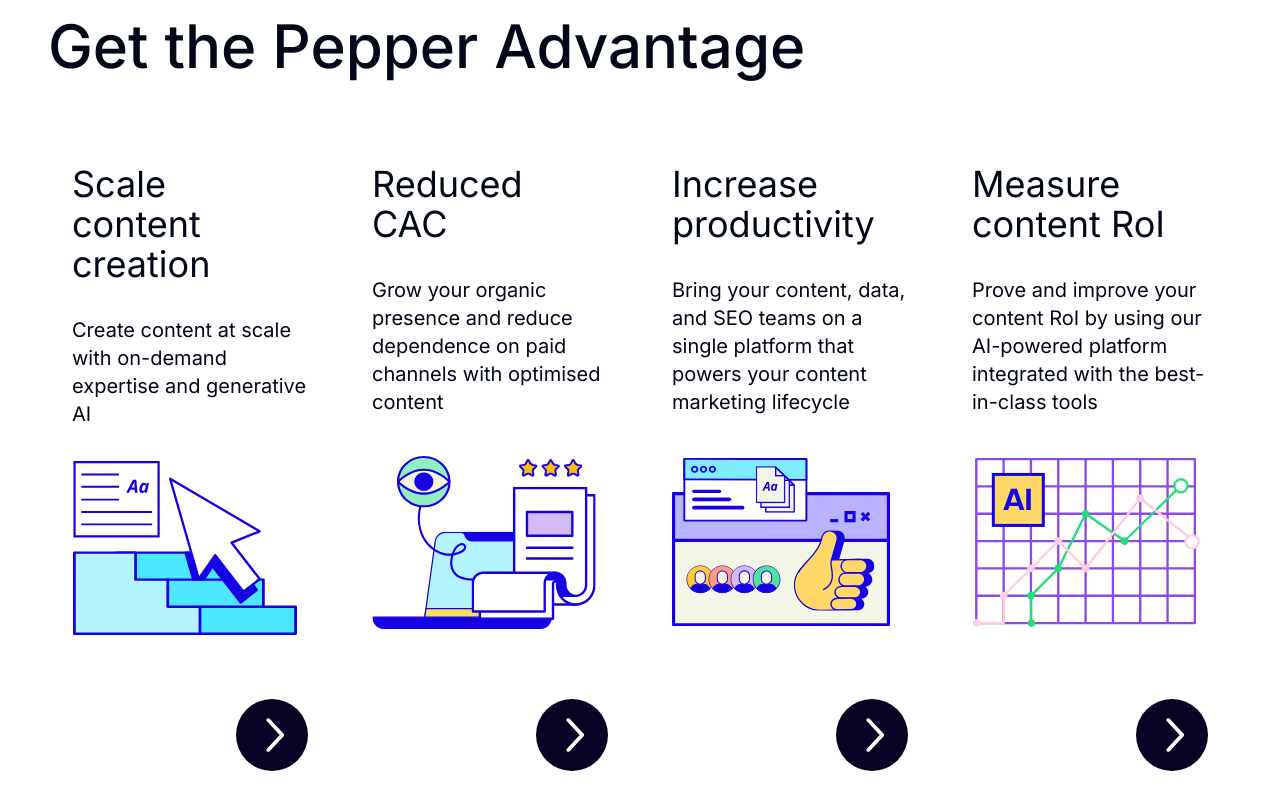
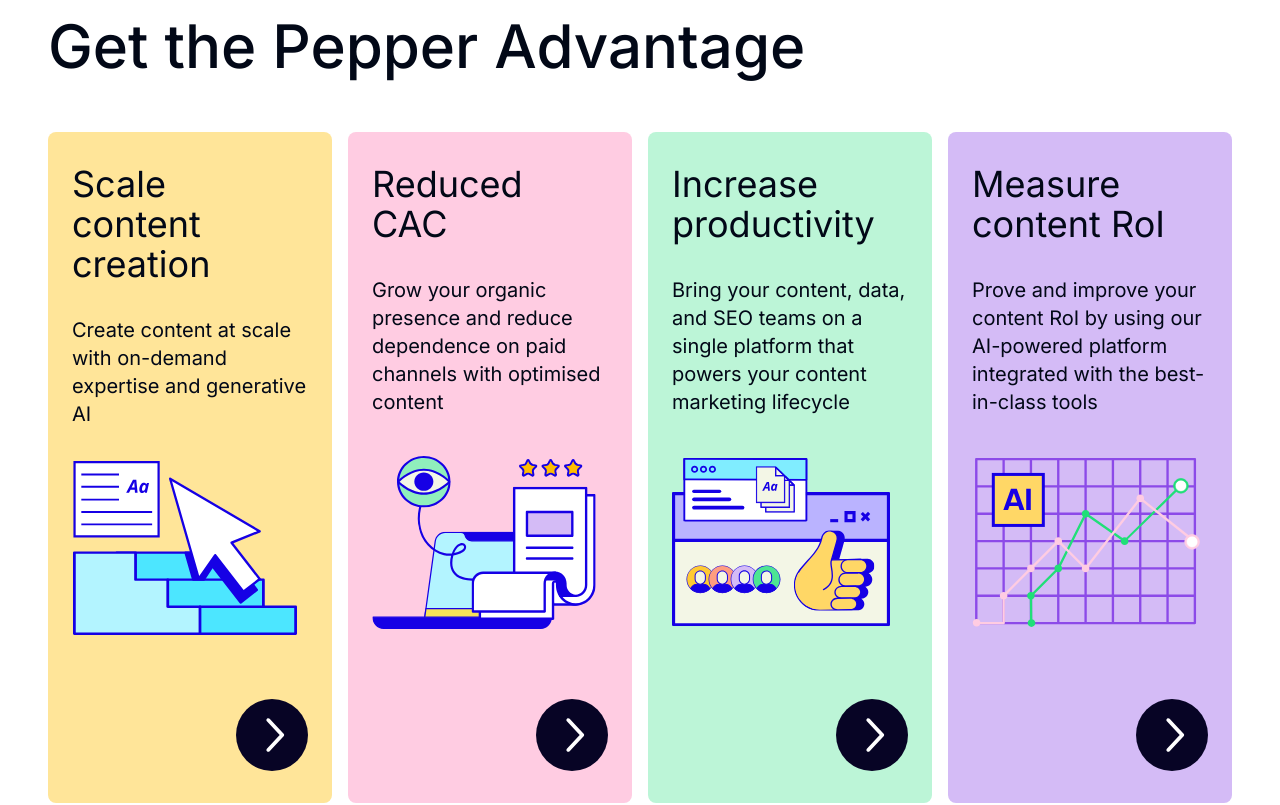
Before and after one commit to satender9586/roomstay, a Next.js app: page / in a window 1280 px wide. Shown: the top 805 px of the page. Built offline with nearby package versions, Linux system fonts and the light colour scheme.

Commit message:
fix: bgcolor in four boxes

```diff
--- a/components/Landing/FourBoxes.jsx
+++ b/components/Landing/FourBoxes.jsx
@@ -14,10 +14,10 @@ const FourBoxes = () => {
             <h2 className='font-heading font-medium text-3xl sm:text-4xl md:text-5xl lg:text-6xl | mb-12 lg:mb-14'>Get the Pepper Advantage</h2>
 
             <div className='grid grid-cols-4 gap-4 xl:gap-4'>
-                <Box bgColorHex={"#FFE599"} icon={arrowIcon} heading='Scale content creation' title='Create content at scale with on-demand expertise and generative AI' />
-                <Box  bgColorHex={"#BCF5D7"} icon={paperEyeIcon} heading='Reduced CAC' title='Grow your organic presence and reduce dependence on paid channels with optimised content' />
-                <Box bgColorHex={"#BCF5D7"} icon={tabsIcon} heading='Increase productivity' title='Bring your content, data, and SEO teams on a single platform that powers your content marketing lifecycle' />
-                <Box bgColorHex={"#D4BBF6"} icon={graphIcon} heading='Measure content RoI' title='Prove and improve your content RoI by using our AI-powered platform integrated with the best-in-class tools' />
+                <Box bgColorHex={"bg-[#FFE599]"} icon={arrowIcon} heading='Scale content creation' title='Create content at scale with on-demand expertise and generative AI' />
+                <Box  bgColorHex={"bg-[#FFCCE2]"} icon={paperEyeIcon} heading='Reduced CAC' title='Grow your organic presence and reduce dependence on paid channels with optimised content' />
+                <Box bgColorHex={"bg-[#BCF5D7]"} icon={tabsIcon} heading='Increase productivity' title='Bring your content, data, and SEO teams on a single platform that powers your content marketing lifecycle' />
+                <Box bgColorHex={"bg-[#D4BBF6]"} icon={graphIcon} heading='Measure content RoI' title='Prove and improve your content RoI by using our AI-powered platform integrated with the best-in-class tools' />
             </div>
 
 
@@ -29,10 +29,10 @@ const FourBoxes = () => {
 export default FourBoxes
 
 
-const Box = ({ bgColorHex = "#FFE599", icon = arrowIcon, heading = "", title = "" }) => {
-    const bgColor=`bg-[${bgColorHex}]`
+const Box = ({ bgColorHex = "bg-[#FFE599]", icon = arrowIcon, heading = "", title = "" }) => {
+    // const bgColor=`bg-[${bgColorHex}]`
     return (
-        <div className={`rounded-lg col-span-4 sm:col-span-2 xl:col-span-1 | px-6 py-8 | flex flex-col justify-between | ${bgColor} `}>
+        <div className={`rounded-lg col-span-4 sm:col-span-2 xl:col-span-1 | px-6 py-8 | flex flex-col justify-between | ${bgColorHex} `}>
             <div className='flex flex-col gap-6 md:gap-6 xl:gap-8'>
                 <h3 className='font-heading font-normal text-5xl sm:text-4xl  md:text-5xl xl:text-4xl | max-w-col-3 md:mr-1 '>{heading}</h3>
                 <p className='description | font-body text-lg sm:text-lg md:text-xl xl:text-xl'>{title}</p>
```
